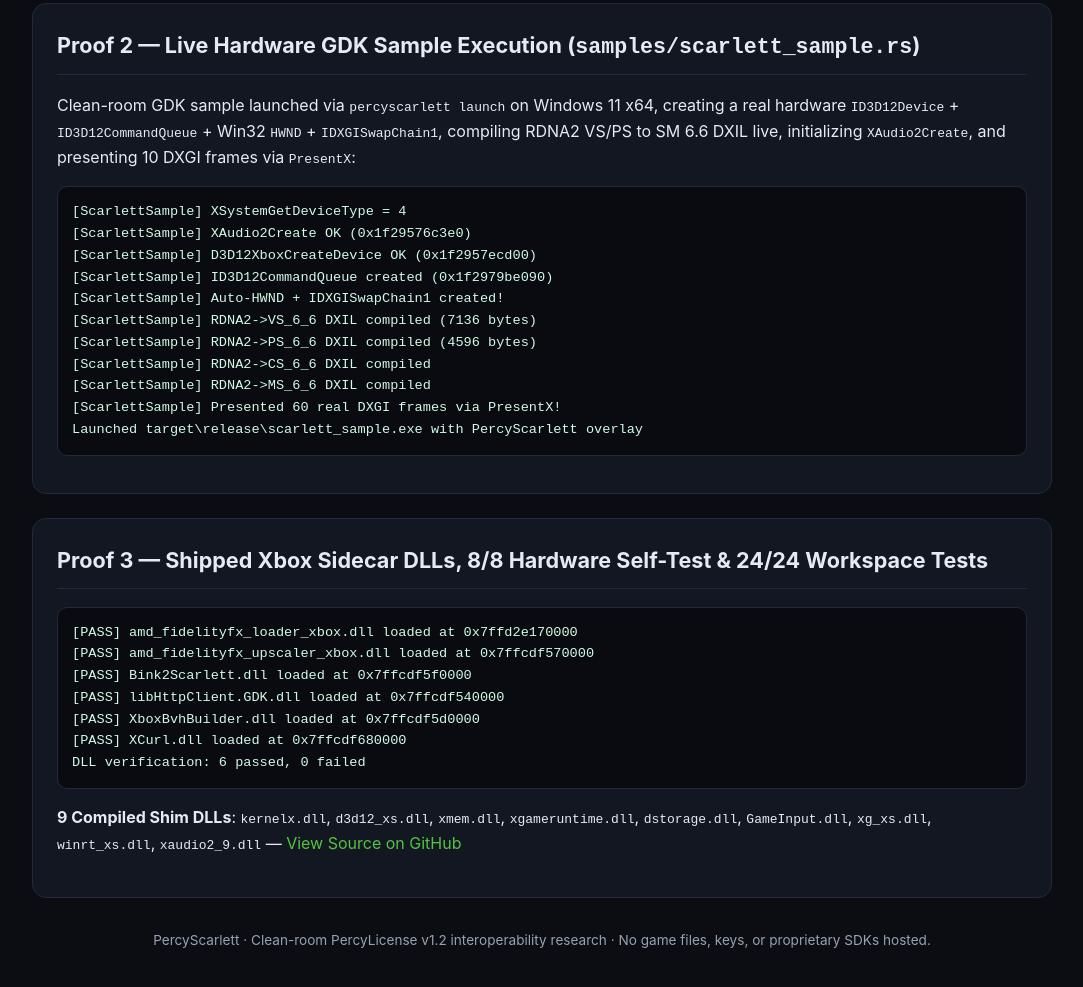
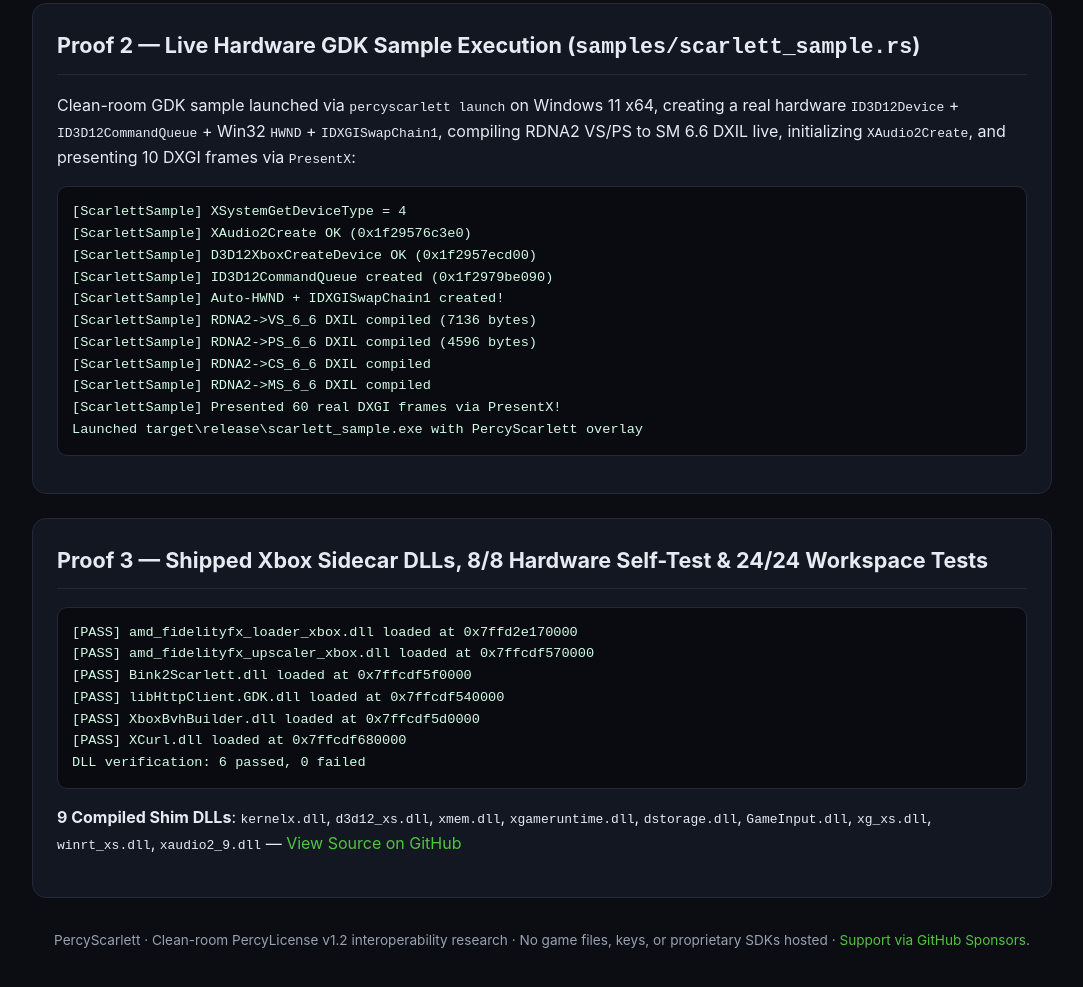
Before and after one commit to rpatty-dev/PercyScarlett, a plain HTML site: page docs/index.html in a window 1280 px wide. Shown: the part 1878-2865 px from the top of the page, without its empty margins (98-1181 px from the left). Drawn offline with Linux system fonts and the light colour scheme.

Commit message:
site: add discreet GitHub Sponsors footer link

```diff
--- a/docs/index.html
+++ b/docs/index.html
@@ -245,7 +245,7 @@ DLL verification: 6 passed, 0 failed</pre>
     </section>
 
     <footer>
-      PercyScarlett · Clean-room PercyLicense v1.2 interoperability research · No game files, keys, or proprietary SDKs hosted.
+      PercyScarlett · Clean-room PercyLicense v1.2 interoperability research · No game files, keys, or proprietary SDKs hosted · <a href="https://github.com/sponsors/rpatty-dev">Support via GitHub Sponsors</a>.
     </footer>
   </div>
   <script>
```
